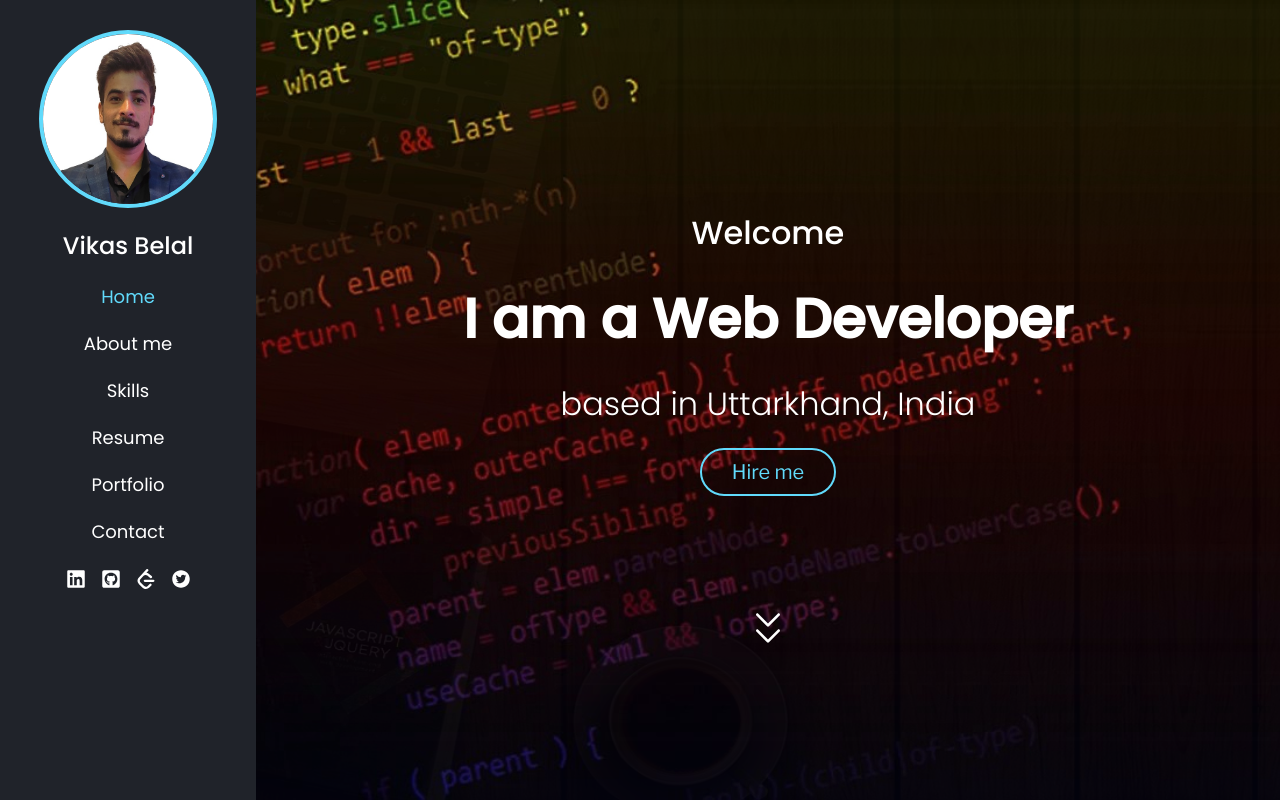
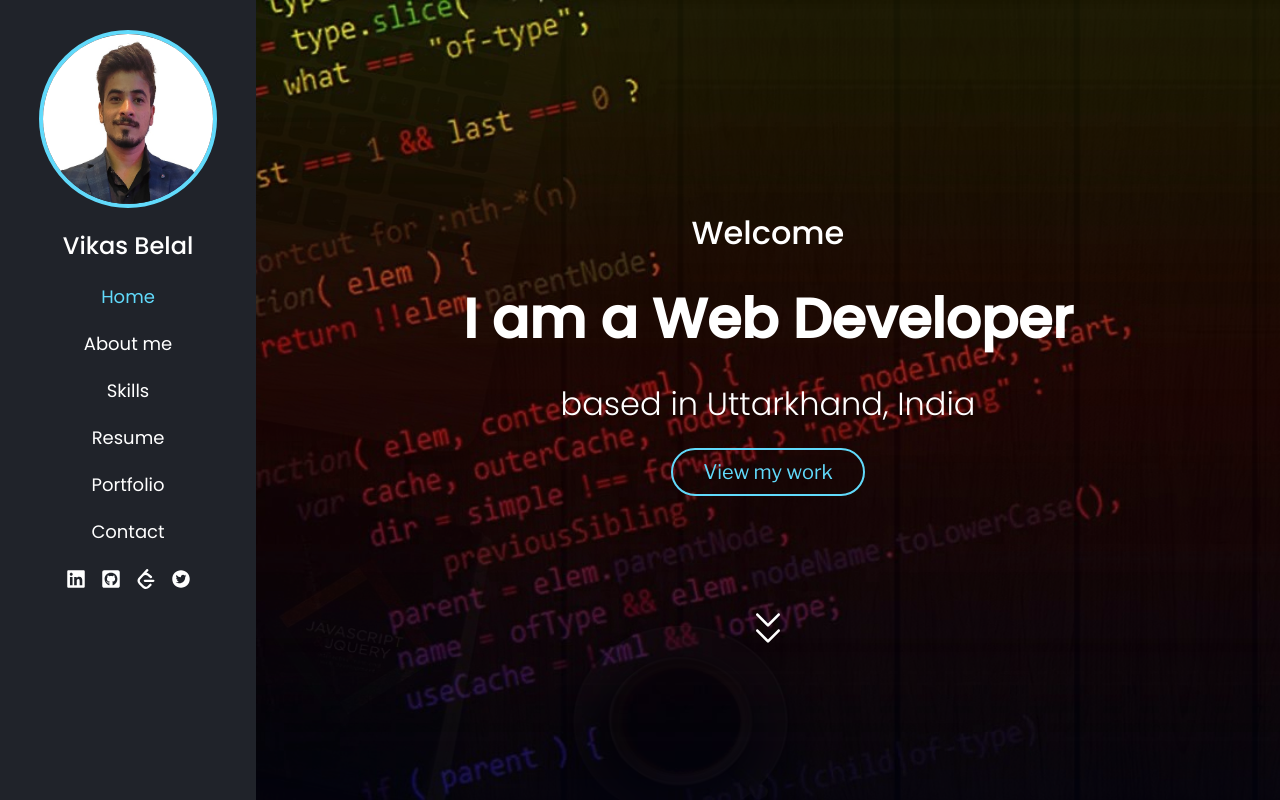
Before and after one commit to vikas03071999/AboutMe, a React (Create React App) app: page / in a window 1280 px wide. Built offline with nearby package versions, Linux system fonts and the light colour scheme.

Commit message:
Added onWheel event for scroll

```diff
--- a/src/Components/AboutMe.jsx
+++ b/src/Components/AboutMe.jsx
@@ -91,7 +91,7 @@ const AboutMe = () => {
     }
 
     return (
-        <AboutMeConatiner id="aboutMe" onMouseOver={handleSidebar}>
+        <AboutMeConatiner id="aboutMe" onMouseOver={handleSidebar} onWheel={handleSidebar}>
             <AboutMeWrapper>
                 <Header>
                     <Title>Know me more</Title>
--- a/src/Components/Contact.jsx
+++ b/src/Components/Contact.jsx
@@ -75,7 +75,7 @@ const Contact = () => {
   }
   return (
     <>
-      <ContactContainer id="contact" onMouseOver={handleSidebar}>
+      <ContactContainer id="contact" onMouseOver={handleSidebar} onWheel={handleSidebar}>
         <ContactWrapper>
           <TitleWrapper>
             <Title>Get in Touch</Title>
--- a/src/Components/Home.jsx
+++ b/src/Components/Home.jsx
@@ -71,6 +71,23 @@ const HireMe = styled.button`
         font-weight: 500;
     }
 `;
+const ViewMyWork = styled.a`
+    text-decoration: none;
+    border: 2px solid #61dafb;
+    padding: 10px 30px;
+    color: #61dafb;
+    font-family: 'Libre Franklin', sans-serif;
+    background: transparent;
+    border-radius: 30px;
+    font-size: 20px;
+    cursor: pointer;
+    transition: all 0.5s ease;
+    &:hover{
+        background-color: #61dafb;
+        color: white;
+        font-weight: 500;
+    }
+`;
 
 const NavigateDownArrow = styled.a`
     margin-top: 35px;
@@ -101,14 +118,14 @@ const Home = () => {
     }
 
     return (
-        <HomeContainer id="home" onMouseEnter={handleSidebar}>
+        <HomeContainer id="home" onMouseEnter={handleSidebar} onWheel={handleSidebar}>
             <InfoContainer>
                 <Welcome>Welcome</Welcome>
                 <WhatAmI>I am a {userDetails.designation}</WhatAmI>
                 <BasedIn>based in {userDetails.state}, {userDetails.country}</BasedIn>
-                <HireMe>Hire me</HireMe>
+                <ViewMyWork href="#portfolio">View my work</ViewMyWork>
             </InfoContainer>
-            <NavigateDownArrow href='#'>
+            <NavigateDownArrow href='#portfolio'>
                 <ArrowWrapper>
                     <RxDoubleArrowDown style={{ color: "white" }} />
                 </ArrowWrapper>
--- a/src/Components/Portfolio.jsx
+++ b/src/Components/Portfolio.jsx
@@ -158,7 +158,7 @@ const Portfolio = () => {
         })
     }
     return (
-        <PortfolioContainer id='portfolio' onMouseOver={handleSidebar}>
+        <PortfolioContainer id='portfolio' onMouseOver={handleSidebar} onWheel={handleSidebar}>
             <PortfolioWrapper>
                 <TitleWrapper>
                     <Title>My Work</Title>
--- a/src/Components/Resume.jsx
+++ b/src/Components/Resume.jsx
@@ -39,8 +39,8 @@ const Heading = styled.h3`
     margin-left: 5px;
 `;
 const InfomationCard = styled.div`
-    width: 380px;
-    height: 225px;
+    min-width: 380px;
+    min-height: 225px;
     border: 2px solid #F5F5F5;
     border-radius: 5px;
     display: flex;
@@ -51,8 +51,8 @@ const InfomationCard = styled.div`
     margin-bottom: 25px;
 `;
 const TimeDuration = styled.span`
-    width: 85px;
-    height: 14px;
+    width: 113px;
+    height: 20px;
     background-color: #61dafb;
     padding: 5px 5px;
     color: white;
@@ -70,7 +70,12 @@ const UniversityOrCompany = styled.span`
 `;
 const SomeDescription = styled.p`
     margin: 0;
+    line-height: 35px;
 `;
+const Label = styled.label`
+    font-weight: 500;
+    font-size: 17px;
+`
 
 
 
@@ -87,7 +92,7 @@ const Resume = () => {
     }
 
     return (
-        <ResumeContainer id='resume' onWheel={handleSidebar} onMouseEnter={handleSidebar} onMouseOver={handleSidebar}>
+        <ResumeContainer id='resume' onWheel={handleSidebar} onMouseOver={handleSidebar}>
             <ResumeWrapper>
                 <TitleWrapper>
                     <Title>Resume</Title>
@@ -100,37 +105,42 @@ const Resume = () => {
                             <TimeDuration>2017-2021</TimeDuration>
                             <StreamOrRole>Computer Science</StreamOrRole>
                             <UniversityOrCompany>GLA University, Mathura</UniversityOrCompany>
-                            <SomeDescription>Subjects studied were OOPS, DBMS, OperatingSystem,
-                                Computer Networks. Scored 7.5 GPA overall
+                            <SomeDescription>
+                                <Label>Overall percentage</Label> - 76.4 <br/>
+                                <Label>Knowledge gained</Label> - Java(OOPS), DBMS,
+                                Operating System, Computer networks, Data Structures and algorithms etc
                             </SomeDescription>
                         </InfomationCard>
                         <InfomationCard>
                             <TimeDuration>2015-2016</TimeDuration>
-                            <StreamOrRole>P C M</StreamOrRole>
+                            <StreamOrRole>Science stream</StreamOrRole>
                             <UniversityOrCompany>New Beersheba School</UniversityOrCompany>
-                            <SomeDescription>Subjects studied were OOPS, DBMS, OperatingSystem,
-                                Computer Networks. Scored 7.5 GPA overall
+                            <SomeDescription>
+                                <Label>Overall percentage</Label> - 79.6 <br />
+                                <Label>Subjects</Label> - Physics, Chemistry, Maths
                             </SomeDescription>
                         </InfomationCard>
                     </VerticalSection>
                     <VerticalSection>
                         <Heading>My Experience</Heading>
                         <InfomationCard>
+                            <TimeDuration>2021-Current</TimeDuration>
+                            <StreamOrRole>System Engineer</StreamOrRole>
+                            <UniversityOrCompany>Tata Consultancy Services</UniversityOrCompany>
+                            <SomeDescription>
+                                <Label>Role</Label> - Frontend developer<br />
+                                <Label>Responsibility</Label> - Building enterprise level applications for Ericsson(client)<br />
+                                <Label>Technologies</Label> - ReactJS, jQuery, SharePoint
+                            </SomeDescription>
+                        </InfomationCard>
+                        {/* <InfomationCard>
                             <TimeDuration>2021-2023</TimeDuration>
                             <StreamOrRole>System Engineer</StreamOrRole>
                             <UniversityOrCompany>Tata Consultancy Services</UniversityOrCompany>
                             <SomeDescription>Working on Ericsson account to build enterprise level
                                 application that caters to their requirements.
                             </SomeDescription>
-                        </InfomationCard>
-                        <InfomationCard>
-                            <TimeDuration>2021-2023</TimeDuration>
-                            <StreamOrRole>System Engineer</StreamOrRole>
-                            <UniversityOrCompany>Tata Consultancy Services</UniversityOrCompany>
-                            <SomeDescription>Working on Ericsson account to build enterprise level
-                                application that caters to their requirements.
-                            </SomeDescription>
-                        </InfomationCard>
+                        </InfomationCard> */}
                     </VerticalSection>
                 </EducationExperience>
             </ResumeWrapper>
```
